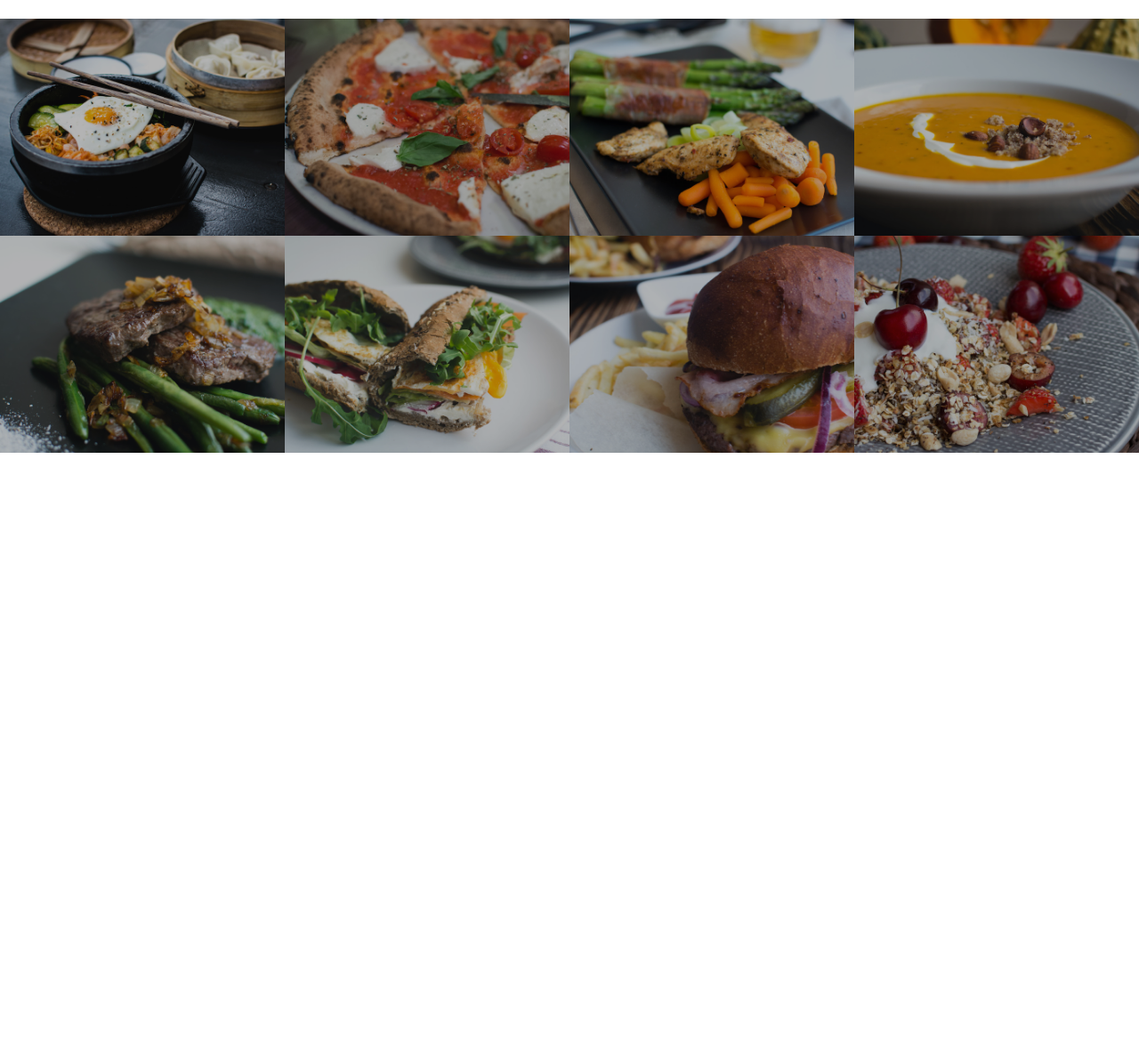
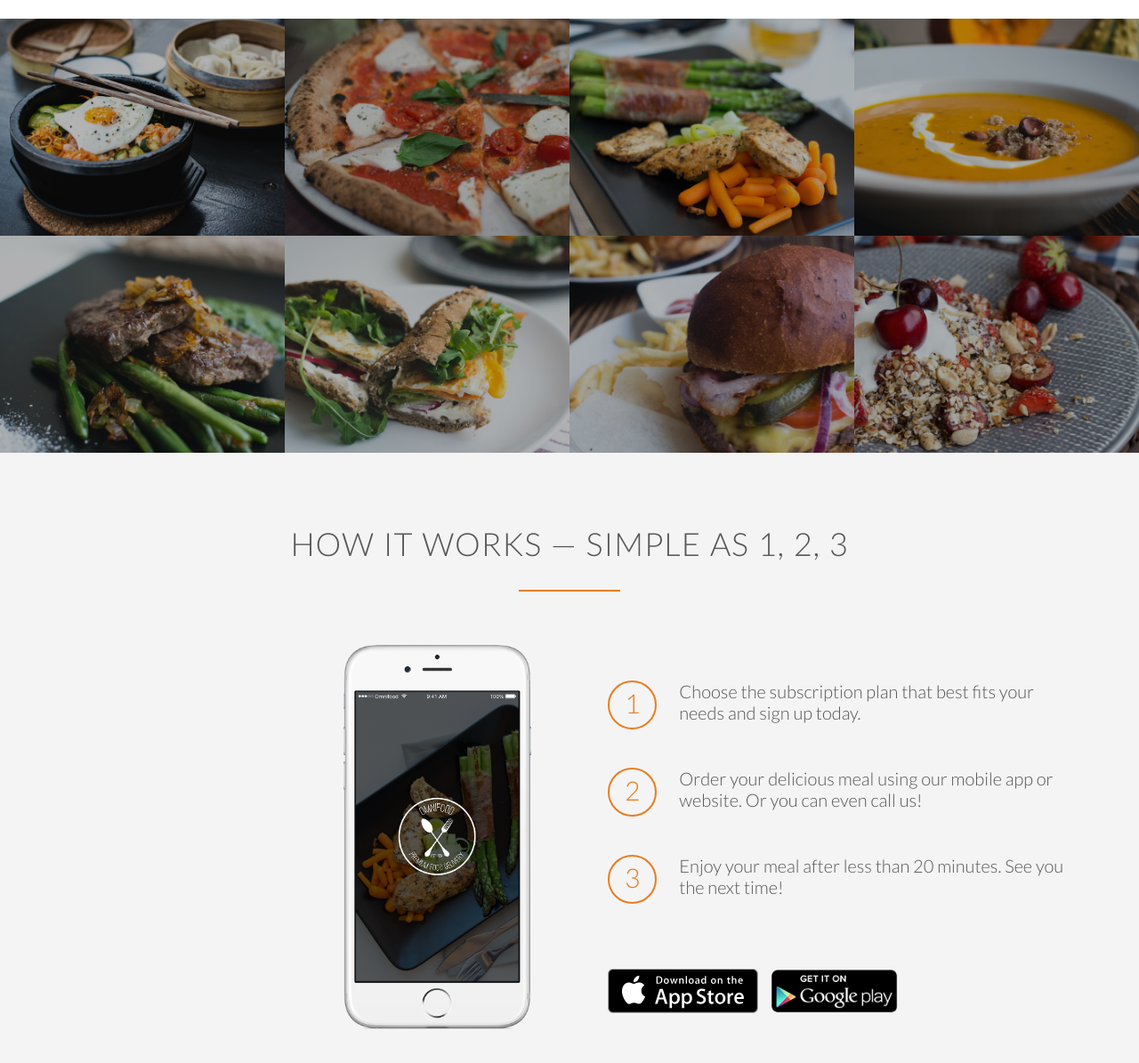
Before and after one commit to jbvance/omnifood, a plain HTML site: page index.html in a window 1280 px wide. Shown: the part 1473-2668 px from the top of the page at 89% size. Before the commit the page ends 1982 px from the top, so only its background shows below. Drawn offline with nearby package versions, Linux system fonts and the light colour scheme; a script that the page names is missing.

Commit message:
add steps section

```diff
--- a/index.html
+++ b/index.html
@@ -1,5 +1,6 @@
 <!DOCTYPE html>
 <html>
+
 <head>
     <meta charset="utf-8" />
     <meta http-equiv="X-UA-Compatible" content="IE=edge">
@@ -20,15 +21,24 @@
             <div class="row">
                 <img class="logo" src="resources/img/logo-white.png" alt="Omnifood logo">
                 <ul class="main-nav">
-                   <li><a href="#">Food delivery</a></li>
-                   <li><a href="#">How it works</a></li>
-                   <li><a href="#">Our cities</a></li>
-                   <li><a href="#">Sign up</a></li>
+                    <li>
+                        <a href="#">Food delivery</a>
+                    </li>
+                    <li>
+                        <a href="#">How it works</a>
+                    </li>
+                    <li>
+                        <a href="#">Our cities</a>
+                    </li>
+                    <li>
+                        <a href="#">Sign up</a>
+                    </li>
                 </ul>
             </div>
         </nav>
         <div class="hero-text-box">
-           <h1>Goodbye junk food. <br/>Hello super healthy meals.</h1>
+            <h1>Goodbye junk food.
+                <br/>Hello super healthy meals.</h1>
             <a class="btn btn-full" href="#">I'm hungry</a>
             <a class="btn btn-ghost" href="#">Show me more</a>
         </div>
@@ -39,8 +49,8 @@
         <div class="row">
             <h2>Get Food fast &mdash; not fast food</h2>
             <p class="long-copy">
-                Hello, we’re Omnifood, your new premium food delivery service. We know you’re always busy. No time for cooking.
-                So let us take care of that, we’re really good at it, we promise!
+                Hello, we’re Omnifood, your new premium food delivery service. We know you’re always busy. No time for cooking. So let us
+                take care of that, we’re really good at it, we promise!
             </p>
         </div>
         <div class="row">
@@ -56,29 +66,31 @@
                 <ion-icon name="stopwatch" class="icon-big"></ion-icon>
                 <h3>Ready in 20 minutes</h3>
                 <p>
-                        You're only twenty minutes away from your delicious and super healthy meals delivered right to your home.
-                        We work with the best chefs in each town to ensure that you're 100% happy.
+                    You're only twenty minutes away from your delicious and super healthy meals delivered right to your home. We work with the
+                    best chefs in each town to ensure that you're 100% happy.
                 </p>
             </div>
             <div class="col span-1-of-4 box">
                 <ion-icon name="nutrition" class="icon-big"></ion-icon>
                 <h3>100% organic</h3>
                 <p>
-                        All our vegetables are fresh, organic and local. Animals are raised without added hormones or antibiotics. Good for your health, the environment, and it also tastes better!
+                    All our vegetables are fresh, organic and local. Animals are raised without added hormones or antibiotics. Good for your
+                    health, the environment, and it also tastes better!
                 </p>
             </div>
             <div class="col span-1-of-4 box">
                 <ion-icon name="cart" class="icon-big"></ion-icon>
                 <h3>Order anything</h3>
                 <p>
-                           We don't limit your creativity, which means you can order whatever you feel like. You can also choose from our menu containing over 100 delicious meals. It's up to you!
+                    We don't limit your creativity, which means you can order whatever you feel like. You can also choose from our menu containing
+                    over 100 delicious meals. It's up to you!
                 </p>
             </div>
         </div>
     </section>
 
     <section class="section-meals">
-        <ul class="meals-showcase">
+        <ul class="meals-showcase clearfix">
             <li>
                 <figure class="meal-photo">
                     <img src="resources/img/1.jpg" alt="">
@@ -99,6 +111,8 @@
                     <img src="resources/img/4.jpg" alt="">
                 </figure>
             </li>
+        </ul>
+        <ul class="meals-showcase clearfix">
             <li>
                 <figure class="meal-photo">
                     <img src="resources/img/5.jpg" alt="">
@@ -121,5 +135,32 @@
             </li>
         </ul>
     </section>
+    <section class="section-steps">
+        <div class="row">
+            <h2>How it works &mdash; Simple as 1, 2, 3</h2>
+        </div>
+        <div class="row">
+            <div class="col span-1-of-2 steps-box">
+                <img src="resources/img/app-iPhone.png" alt="iPhone" class="app-screen">
+            </div>
+            <div class="col span-1-of-2 steps-box">
+                <div class="works-step">
+                    <div>1</div>
+                    <p>Choose the subscription plan that best fits your needs and sign up today.</p>
+                </div>
+                <div class="works-step">
+                    <div>2</div>
+                    <p>Order your delicious meal using our mobile app or website. Or you can even call us!</p>
+                </div>
+                <div class="works-step">
+                    <div>3</div>
+                    <p>Enjoy your meal after less than 20 minutes. See you the next time!</p>
+                </div>
+                <a href="#" class="btn-app"><img src="resources/img/download-app.svg" alt="App Store Button"></a>
+                <a href="#" class="btn-app"><img src="resources/img/download-app-android.png" alt="Play Store Button"></a>
+            </div>
+        </div>
+    </section>
 </body>
+
 </html>
--- a/resources/css/styles.css
+++ b/resources/css/styles.css
@@ -18,6 +18,15 @@ html {
 	font-weight: 300;
 	/* Renders text clean */
 	text-rendering: optimizeLegibility;
+}
+
+.clearfix { zoom: 1}
+.clearfix:after {
+    content: '.';
+    clear: both;
+    display: block;
+    height: 0;
+    visibility: hidden;
 }
 
 /*-------------------------------------------------------------------*/
@@ -240,3 +249,54 @@ header {
     opacity: 1.0;
 
 }
+
+/*-------------------------------------------------------------------*/
+/* HOW IT WORKS
+/*-------------------------------------------------------------------*/
+
+.section-steps {
+    background-color: #f4f4f4;
+}
+
+.steps-box:first-child {
+    margin-top: 30px;
+    text-align: right;
+    padding-right: 3%;
+}
+
+.steps-box:last-child {
+    padding-left: 3%;
+    margin-top: 70px;
+}
+
+.app-screen {
+    width: 40%;
+}
+
+.works-step {
+    margin-bottom: 50px;
+}
+
+.works-step:last-of-type {
+    margin-bottom: 80px;
+}
+
+.works-step div {
+    color: #e67e22;
+    border: 2px solid #e67e22;
+    display: inline-block;
+    float: left;
+    border-radius: 50%;
+    height: 55px;
+    width: 55px;
+    text-align: center;
+    padding: 5px;
+    font-size: 150%;
+    margin-right: 25px;
+}
+
+.btn-app img {
+    height: 50px;
+    width: auto;
+    margin-right: 10px;
+}
```
Also changed, not shown: 1 other file. Lines whose indentation alone changed are shown as unchanged.
